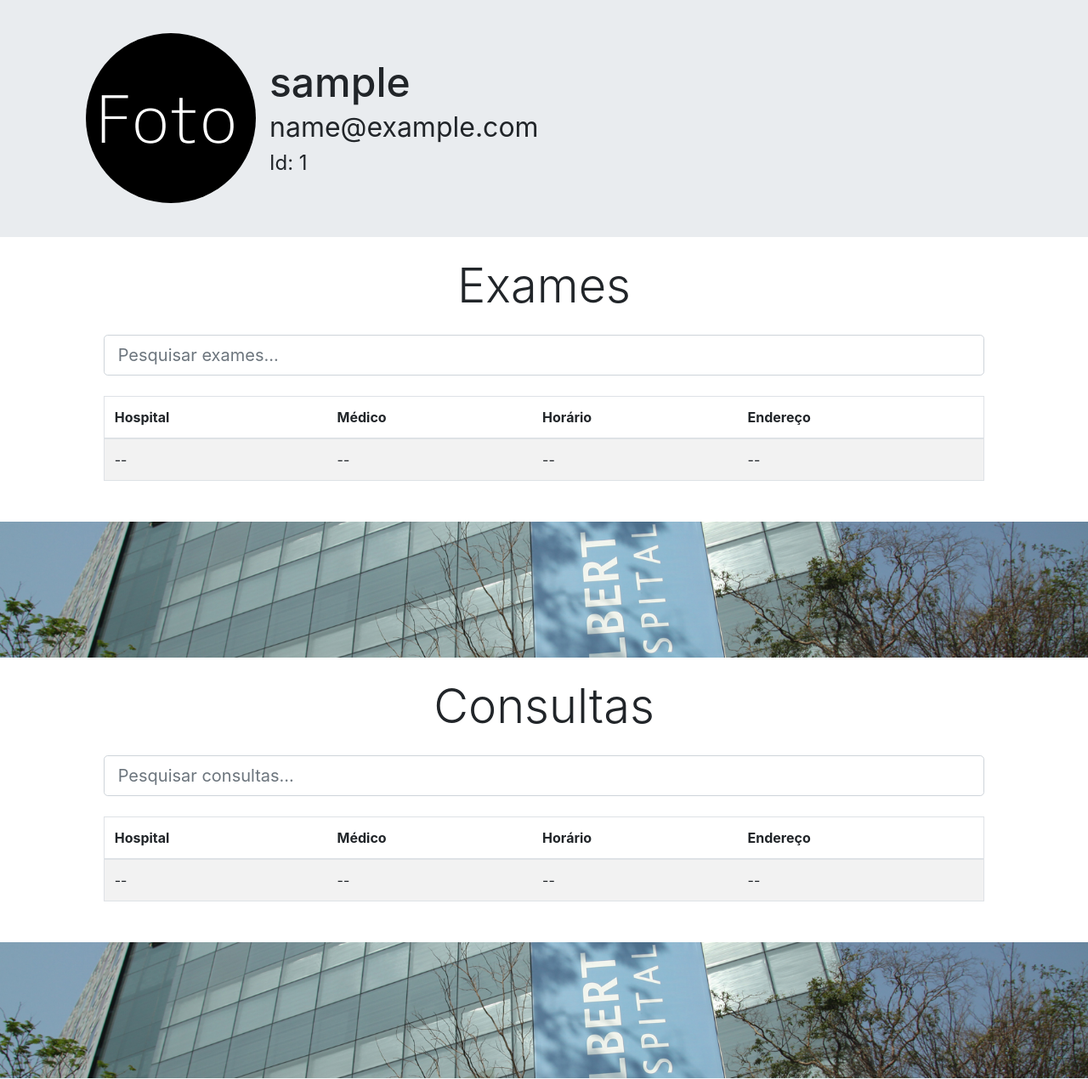
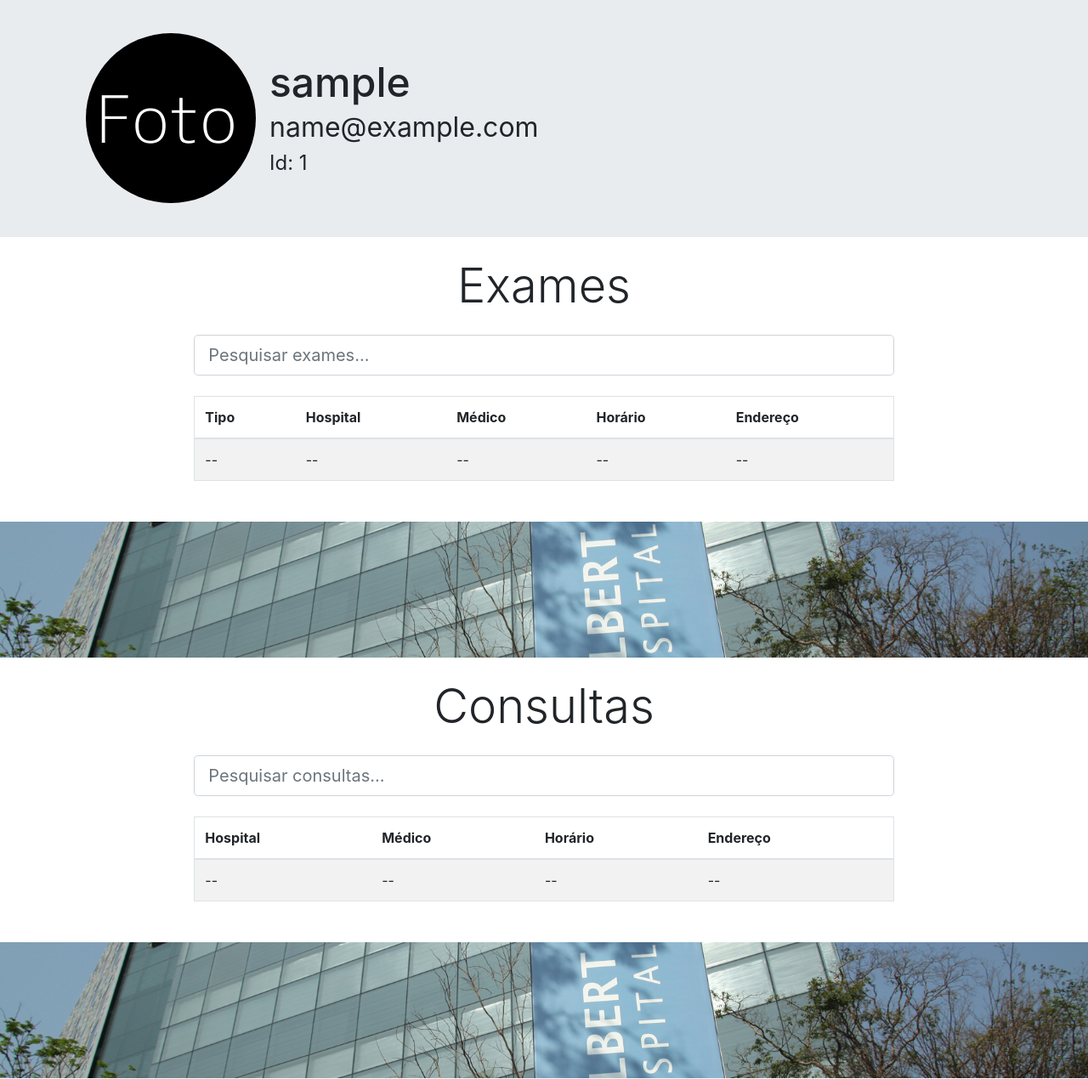
Before and after one commit to Felipe4747/Git_dath, a PHP site: page /perfil.php in a window 1280 px wide. Shown: the part 57-1327 px from the top of the page at 85% size. Run offline with PHP 8.4, Linux system fonts and the light colour scheme; the visitor is signed in with stand-in values (Sample User, id 1); data that the repository does not hold is empty.

Commit message:
Update site

```diff
--- a/Site/dath/index.php
+++ b/Site/dath/index.php
@@ -288,7 +288,8 @@
     </section>
     <!--Footer-->
     <div class="jumbotron jumbotron-fluid text-center bg-dark" style="margin-bottom:0; background-color: #c00;">
-        <p class="text-white">Copyright &copy; 2018 DATH - All rights reserved.</p>
+        <p class="text-white">Copyright &copy;
+            <?php echo date("Y"); ?> DATH - All rights reserved.</p>
     </div>
     <!-- Optional JavaScript -->
     <script>
--- a/Site/dath/perfil.php
+++ b/Site/dath/perfil.php
@@ -107,13 +107,14 @@
         </div>
     </section>
     <!--Tabela exames-->
-    <div class="container col-sm-10">
+    <div class="container col-sm-8">
         <h1 class="text-center mb-4 mt-4 display-4">Exames</h1>
         <input class="form-control form-control-lg mb-4" id="pesquisaexa" type="text" placeholder="Pesquisar exames...">
         <div class="table-wrapper-scroll-y">
             <table class="table table-striped border mb-5 text-justify">
                 <thead>
                     <tr>
+                        <th>Tipo</th>
                         <th>Hospital</th>
                         <th>Médico</th>
                         <th>Horário</th>
@@ -130,7 +131,7 @@
                         $res = $conn->query($sql);
 
                         if ($res->fetchColumn() > 0){
-                            $sql = "SELECT hospital.nome as Hospital, if(exa.id_exacon is null, 'Consulta', 'Exame') as Tipo , medico.nome as Medico, concat(day(exacon.horario), '/', month(exacon.horario),'/', year(exacon.horario), ' ', time(exacon.horario)) as Horario, concat(rua.nome, ', ', endereco.num_predio, ' - ', cidade.nome, ', ', estado.nome, ', ', pais.nome) as Endereco from exacon
+                            $sql = "SELECT exa.tipo as Tipo, hospital.nome as Hospital, medico.nome as Medico, concat(day(exacon.horario), '/', month(exacon.horario),'/', year(exacon.horario), ' ', time(exacon.horario)) as Horario, concat(rua.nome, ', ', endereco.num_predio, ' - ', cidade.nome, ', ', estado.nome, ', ', pais.nome) as Endereco from exacon
                                     left join hospital on exacon.id_hospital = hospital.id
                                     left join medico on exacon.id_medico = medico.id
                                     left join exa on exacon.id = exa.id_exacon
@@ -143,6 +144,7 @@
 
                             foreach ($conn->query($sql) as $row) {
                                 echo "<tr>";
+                                echo "<td>" . $row['Tipo'] . "</td>";
                                 echo "<td>" . $row['Hospital'] . "</td>";
                                 echo "<td>" . $row['Medico'] . "</td>";
                                 echo "<td>" . $row['Horario'] . "</td>";
@@ -151,6 +153,7 @@
                             }
                         } else {
                             echo "<tr>";
+                            echo "<td>--</td>";
                             echo "<td>--</td>";
                             echo "<td>--</td>";
                             echo "<td>--</td>";
@@ -165,7 +168,7 @@
     <!--Hospitalzinho img-->
     <div class="jumbotron jumbotron-fluid mb-0" style="height: 10rem; background-image: url(img/albert.jpg); background-attachment: fixed; background-position: center; background-size: cover">
     </div>
-    <div class="container col-sm-10">
+    <div class="container col-sm-8">
         <h1 class="text-center mb-4 mt-4 display-4">Consultas</h1>
         <input class="form-control form-control-lg mb-4" id="pesquisacon" type="text" placeholder="Pesquisar consultas...">
         <div class="table-wrapper-scroll-y">
@@ -270,7 +273,8 @@
     </section>
     <!--Footer-->
     <div class="jumbotron jumbotron-fluid text-center bg-dark" style="margin-bottom:0; background-color: #c00;">
-        <p class="text-white">Copyright &copy; 2018 DATH - All rights reserved.</p>
+        <p class="text-white">Copyright &copy;
+            <?php echo date("Y"); ?> DATH - All rights reserved.</p>
     </div>
     <!-- Optional JavaScript -->
     <script>
```
